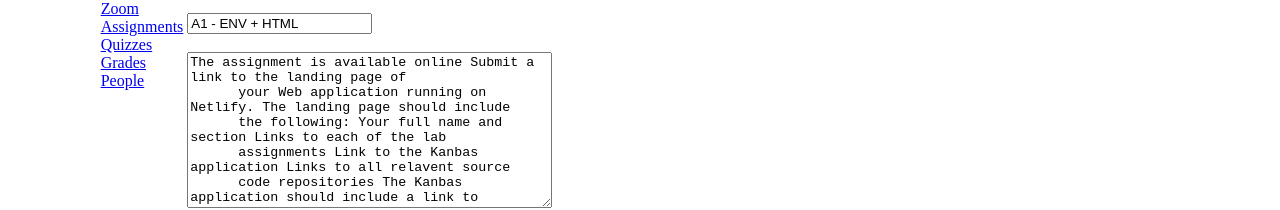
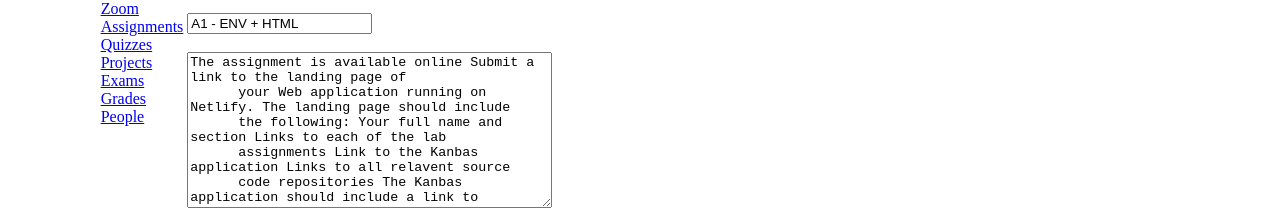
Before and after one commit to wong-bria/kambaz-next-js, a Next.js app: page /courses/1/assignments/1 in a window 1280 px wide. Shown: the part 145-355 px from the top of the page. Built offline with nearby package versions, Linux system fonts and the light colour scheme.

Commit message:
fixed to /courses for courses and added exams and projects to the navigation

```diff
--- a/app/(kambaz)/courses/[cid]/navigation.tsx
+++ b/app/(kambaz)/courses/[cid]/navigation.tsx
@@ -11,6 +11,10 @@ export default function CourseNavigation() {
           Assignments</Link><br/>
       <Link href="/courses/1234/quizzes" id="wd-course-quizzes-link">Quizzes
         </Link><br/>
+      <Link href="/courses/1234/projects" id="wd-course-projects-link">Projects
+        </Link><br/>
+      <Link href="/courses/1234/exams" id="wd-course-exams-link">Exams
+        </Link><br/>
       <Link href="/courses/1234/grades" id="wd-course-grades-link">Grades</Link><br/>
       <Link href="/courses/1234/people/table" id="wd-course-people-link">People</Link><br/>
     </div>
--- a/app/(kambaz)/navigation.tsx
+++ b/app/(kambaz)/navigation.tsx
@@ -5,7 +5,7 @@ export default function KambazNavigation() {
       <a href="https://www.northeastern.edu/" id="wd-neu-link" target="_blank">Northeastern</a><br/>
       <Link href="/account" id="wd-account-link">Account</Link><br/>
       <Link href="/dashboard" id="wd-dashboard-link">Dashboard</Link><br/>
-      <Link href="/dashboard" id="wd-course-link">Courses</Link><br/>
+      <Link href="/courses" id="wd-course-link">Courses</Link><br/>
       <Link href="/Calendar" id="wd-calendar-link">Calendar</Link><br/>
       <Link href="/Inbox" id="wd-inbox-link">Inbox</Link><br/>
       <Link href="/labs" id="wd-labs-link">Labs</Link><br/>
```
